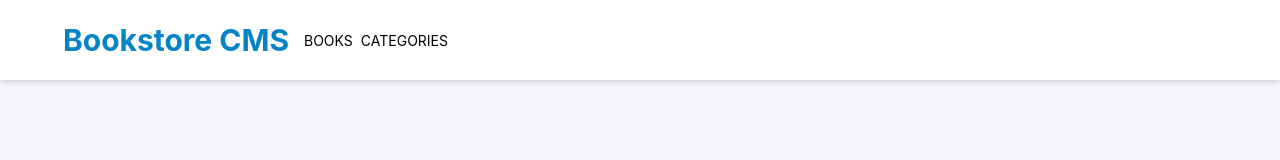
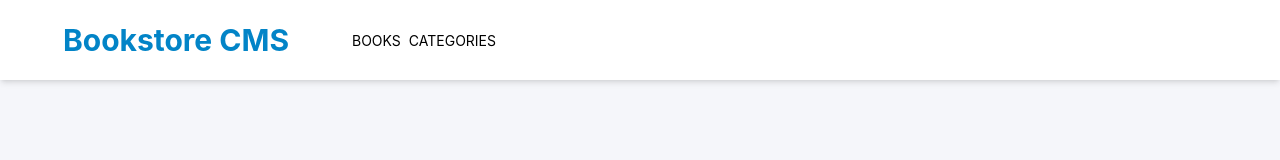
Before and after one commit to lincoln1883/anancy-bookstore, a React (Create React App) app: page / in a window 1280 px wide. Shown: the top 160 px of the page. Built offline with nearby package versions, Linux system fonts and the light colour scheme; no server answers.

Commit message:
Update nav styles.

```diff
--- a/src/components/Navbar.jsx
+++ b/src/components/Navbar.jsx
@@ -7,7 +7,7 @@ const Navbar = () => (
       <h1 className="m-auto w-60 h-9 font-bold text-3xl text-center text-sky-600">Bookstore CMS</h1>
     </div>
     <div className="w-60 mt-6 mr-0 mb-0 mx-0">
-      <ul className="flex gap-2 mt-1">
+      <ul className="flex justify-center gap-2 mt-1">
         <li className="nav-link">
           <NavLink className=" text-sm text-black hover:text-gray-600 active:bg-gray-200" to="/books">BOOKS</NavLink>
         </li>
```
